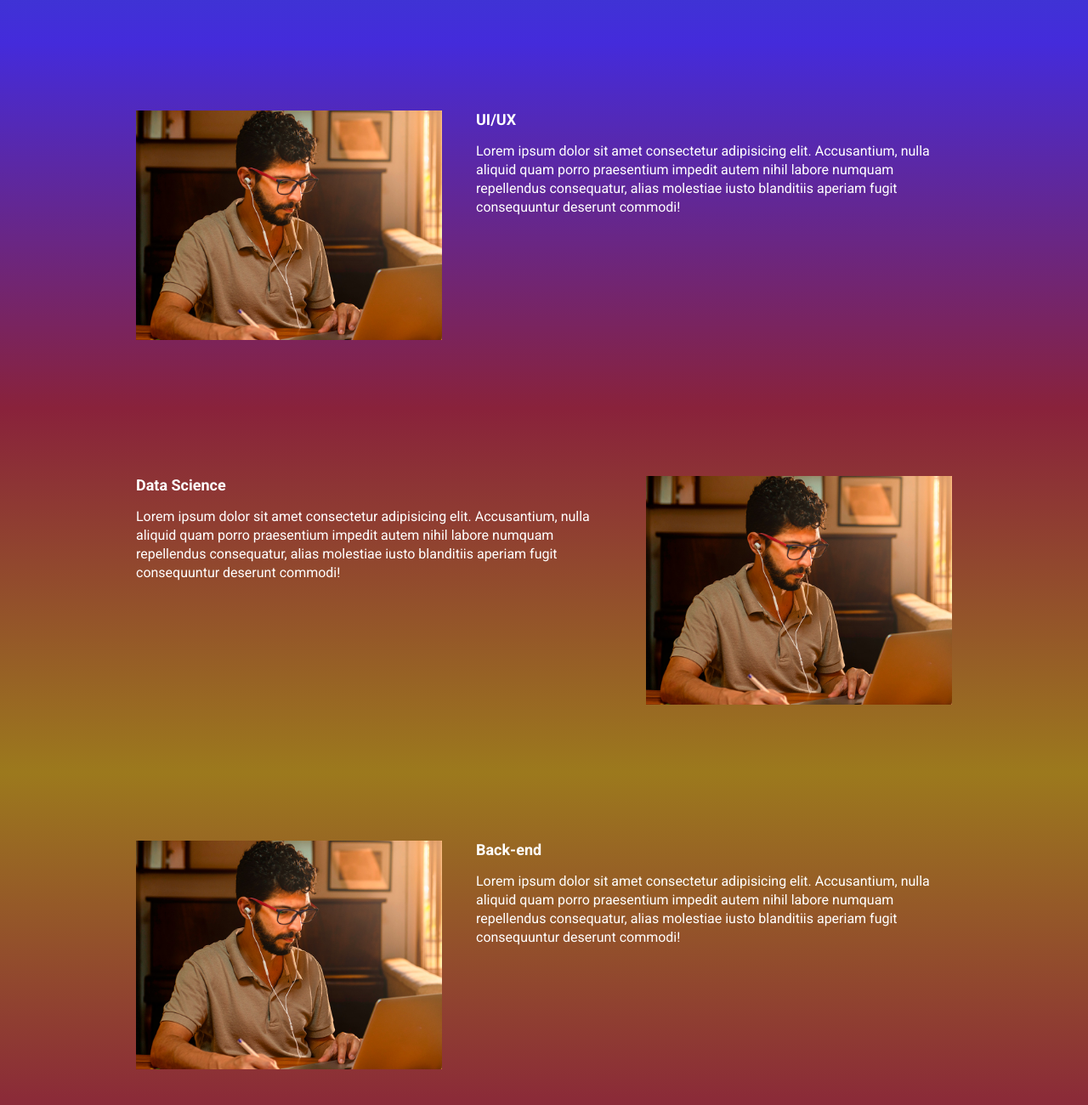
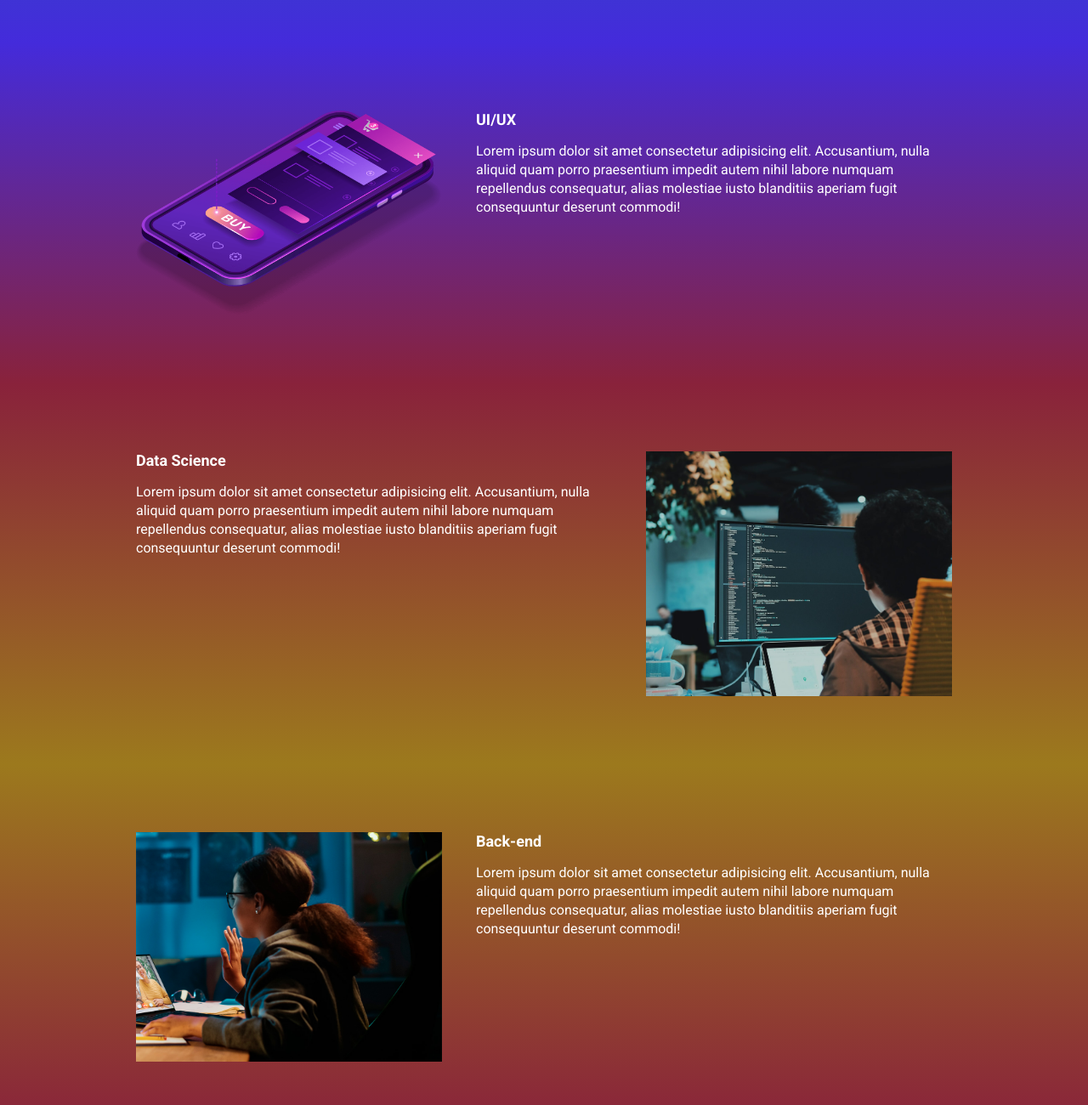
Before and after one commit to gabrielmirasebac/Ebac_tech_talks, a website built with Parcel: page src/index.html in a window 1280 px wide. Shown: the part 940-2240 px from the top of the page at 85% size. Built offline with nearby package versions, Linux system fonts and the light colour scheme.

Commit message:
atualizando as imagens das sessoes

```diff
--- a/src/index.html
+++ b/src/index.html
@@ -57,7 +57,7 @@
                     Lorem ipsum dolor sit amet consectetur adipisicing elit. Accusantium, nulla aliquid quam porro praesentium impedit autem nihil labore numquam repellendus consequatur, alias molestiae iusto blanditiis aperiam fugit consequuntur deserunt commodi!
                 </p>
             </div>
-            <img class="event__image" src="./images/frontend.png" alt="Front-end">
+            <img class="event__image" src="./images/ui-ux.png" alt="UI/UX">
         </div>
     </section>
     <section class="event event--data-science">
@@ -68,7 +68,7 @@
                     Lorem ipsum dolor sit amet consectetur adipisicing elit. Accusantium, nulla aliquid quam porro praesentium impedit autem nihil labore numquam repellendus consequatur, alias molestiae iusto blanditiis aperiam fugit consequuntur deserunt commodi!
                 </p>
             </div>
-            <img class="event__image" src="./images/frontend.png" alt="Front-end">
+            <img class="event__image" src="./images/data.png" alt="Data-science">
         </div>
     </section>
     <section class="event event--backend event--image-left">
@@ -79,7 +79,7 @@
                     Lorem ipsum dolor sit amet consectetur adipisicing elit. Accusantium, nulla aliquid quam porro praesentium impedit autem nihil labore numquam repellendus consequatur, alias molestiae iusto blanditiis aperiam fugit consequuntur deserunt commodi!
                 </p>
             </div>
-            <img class="event__image" src="./images/frontend.png" alt="Front-end">
+            <img class="event__image" src="./images/backend.png" alt="Back-end">
         </div>
     </section>
 
```
